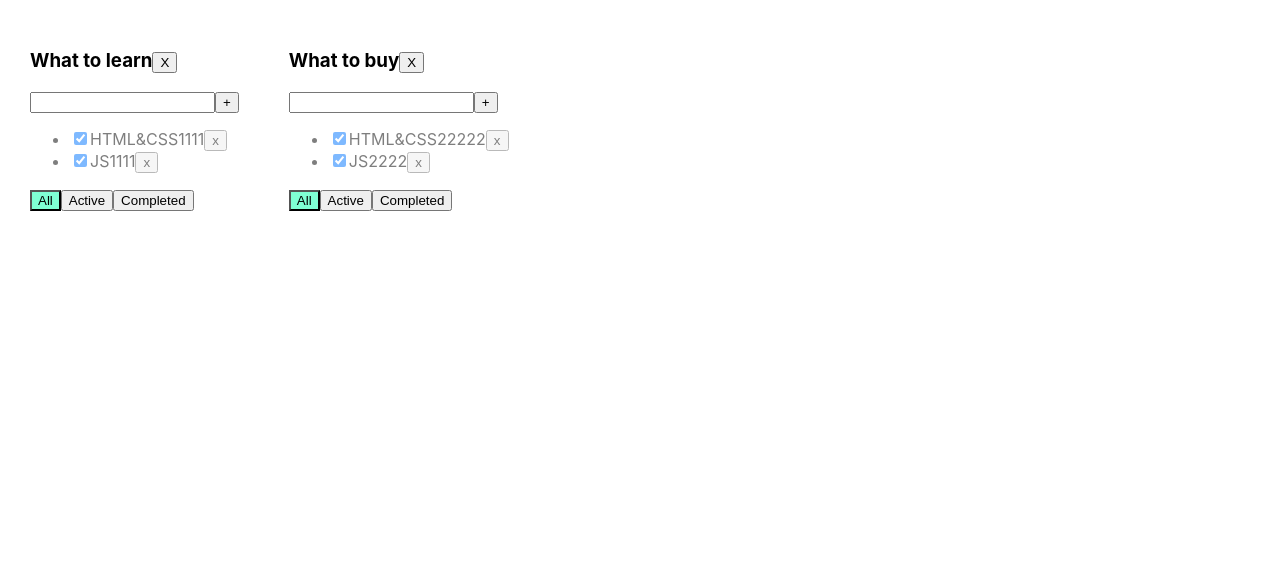
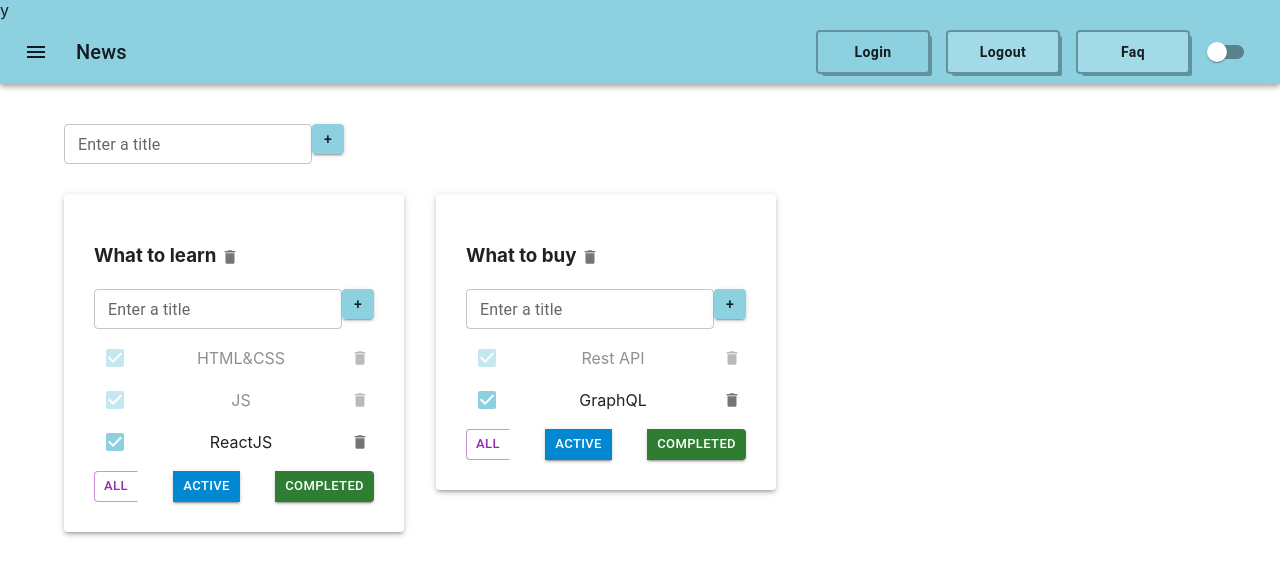
Before and after one commit to YurySamsonenka/todolist-with-viktor, a React (Create React App) app: page / in a window 1280 px wide. Shown: the top 576 px of the page. Built offline with nearby package versions, Linux system fonts and the light colour scheme.

Commit message:
закончили todolist 7

```diff
--- a/package.json
+++ b/package.json
@@ -3,6 +3,10 @@
   "version": "0.1.0",
   "private": true,
   "dependencies": {
+    "@emotion/react": "^11.11.4",
+    "@emotion/styled": "^11.11.5",
+    "@mui/icons-material": "^5.15.21",
+    "@mui/material": "^5.15.21",
     "@testing-library/jest-dom": "^6.2.0",
     "@testing-library/react": "^14.1.2",
     "@testing-library/user-event": "^14.5.2",
--- /dev/null
+++ b/src/AddItemForm.tsx
@@ -0,0 +1,50 @@
+import Button from '@mui/material/Button';
+import { ChangeEvent, KeyboardEvent, useState } from 'react';
+import TextField from '@mui/material/TextField';
+
+type Props = {
+  addItem: (title: string) => void
+};
+export const AddItemForm = ({ addItem }: Props) => {
+  const [taskTitle, setTaskTitle] = useState('');
+  const [error, setError] = useState<string | null>(null);
+
+  const changeTaskTitleHandler = (event: ChangeEvent<HTMLInputElement>) => {
+    setTaskTitle(event.currentTarget.value);
+  };
+
+  const addItemHandler = () => {
+    if (taskTitle.trim() !== '') {
+      addItem(taskTitle.trim());
+      setTaskTitle('');
+    } else {
+      setError('Title is required');
+    }
+  };
+
+  const addItemOnKeyUpHandler = (event: KeyboardEvent<HTMLInputElement>) => {
+    setError(null);
+    if (event.key === 'Enter') {
+      addItemHandler();
+    }
+  };
+
+  const buttonStyles = { maxWidth: '30px', maxHeight: '30px', minWidth: '30px', minHeight: '30px' };
+
+  return (
+    <div>
+      <TextField
+        size={'small'}
+        value={taskTitle}
+        id="outlined-basic"
+        label={error? error :'Enter a title'}
+        variant="outlined"
+        onChange={changeTaskTitleHandler}
+        onKeyUp={addItemOnKeyUpHandler}
+        error={!!error}
+      />
+      <Button variant="contained" onClick={addItemHandler}
+        style={buttonStyles}>+</Button>
+    </div>
+  );
+};
--- a/src/App.css
+++ b/src/App.css
@@ -1,25 +1,28 @@
-
 .App {
-  padding: 30px;
-  display: flex;
+  /*padding: 30px;*/
+  /*display: flex;*/
 }
 
-.App > div {
-  margin-right: 50px;
-}
+/*.App > div {*/
+/*  margin-right: 50px;*/
+/*}*/
 
-.error {
-  border: red 1px solid;
-}
+/*.error {*/
+/*  border: red 1px solid;*/
+/*}*/
 
-.error-message {
-  color: red;
-}
+/*.error-message {*/
+/*  color: red;*/
+/*}*/
 
-.active-filter {
-  background-color: aquamarine;
-}
+/*.active-filter {*/
+/*  background-color: lightgreen;*/
+/*}*/
 
-.is-done {
-  opacity: 0.5;
-}
+/*.is-done {*/
+/*  opacity: 0.5;*/
+/*}*/
+/*.todolist-title-container {*/
+/*  display: flex;*/
+/*  align-items: center;*/
+/*}*/
--- a/src/App.tsx
+++ b/src/App.tsx
@@ -1,133 +1,182 @@
-import React, { useState } from 'react';
 import './App.css';
-import { TaskType, Todolist } from './Todolist';
+import { Todolist } from './Todolist';
+import { useState } from 'react';
 import { v1 } from 'uuid';
+import { AddItemForm } from './AddItemForm';
+import ButtonAppBar from './ButtonAppBar';
+import Container from '@mui/material/Container';
+import Grid from '@mui/material/Grid';
+import Paper from '@mui/material/Paper';
+import { createTheme, ThemeProvider } from '@mui/material';
 
-export type FilterValuesType = 'all' | 'active' | 'completed';
-type TodolistType = { id: string, title: string }
-type TasksStateType = {
-  [todolistId: string]: TasksType
+export type TaskType = {
+  id: string
+  title: string
+  isDone: boolean
 }
-type TasksType = {
-  data: TaskType[]
+
+export type FilterValuesType = 'all' | 'active' | 'completed'
+
+type TodolistType = {
+  id: string
+  title: string
   filter: FilterValuesType
 }
 
+export type TasksStateType = {
+  [key: string]: TaskType[]
+}
+
+type ThemeMode = 'dark' | 'light'
+
 function App() {
-  // let todolistID1 = v1();
-  // let todolistID2 = v1();
-  //
-  // let [todolists, setTodolists] = useState<Array<TodolistsType>>([
-  //     {id: todolistID1, title: 'What to learn', filter: 'all'}, //0
-  //      {id: todolistID2, title: 'What to buy', filter: 'all'},  //1
-  // ])
-  //
-  // let [tasks, setTasks] = useState({
-  //     [todolistID1]: [
-  //         {id: v1(), title: "HTML&CSS", isDone: true},
-  //         {id: v1(), title: "JS", isDone: true},
-  //         {id: v1(), title: "ReactJS", isDone: false},
-  //         {id: v1(), title: "Rest API", isDone: false},
-  //         {id: v1(), title: "GraphQL", isDone: false},
-  //     ],
-  //     [todolistID2]: [
-  //         {id: v1(), title: "HTML&CSS2", isDone: true},
-  //         {id: v1(), title: "JS2", isDone: true},
-  //         {id: v1(), title: "ReactJS2", isDone: false},
-  //         {id: v1(), title: "Rest API2", isDone: false},
-  //         {id: v1(), title: "GraphQL2", isDone: false},
-  //     ]
-  // });
 
-  let todolistId1 = v1();
-  let todolistId2 = v1();
+  let todolistID1 = v1();
+  let todolistID2 = v1();
 
-  let [todolists, setTodolists] = useState<Array<TodolistType>>([
-    { id: todolistId1, title: 'What to learn' },
-    { id: todolistId2, title: 'What to buy' },
-  ]);
+  let [todolists, setTodolists] = useState<TodolistType[]>([
+      { id: todolistID1, title: 'What to learn', filter: 'all' },
+      { id: todolistID2, title: 'What to buy', filter: 'all' },
+    ],
+  );
 
   let [tasks, setTasks] = useState<TasksStateType>({
-    [todolistId1]: {
-      data: [
-        { id: v1(), title: 'HTML&CSS1111', isDone: true },
-        { id: v1(), title: 'JS1111', isDone: true },
+    [todolistID1]: [
+      { id: v1(), title: 'HTML&CSS', isDone: true },
+      { id: v1(), title: 'JS', isDone: true },
+      { id: v1(), title: 'ReactJS', isDone: false },
     ],
-      filter: 'all',
+    [todolistID2]: [
+      { id: v1(), title: 'Rest API', isDone: true },
+      { id: v1(), title: 'GraphQL', isDone: false },
+
+    ],
+  });
+
+  const updateTodolist = (todolistID: string, title: string) => {
+    setTodolists(todolists.map(el => el.id === todolistID
+      // {id: todolistID2, title: 'What to buy', filter: 'all'}
+                                     ? { ...el, title: title }
+                                     : el,
+    ));
+  };
+
+  const updateTask = (todolistID: string, taskID: string, title: string) => {
+    setTasks({
+      ...tasks,
+      [todolistID]: tasks[todolistID].map(el => el.id === taskID
+                                                ? { ...el, title }
+                                                : el,
+      ),
+    });
+  };
+  const removeTask = (taskId: string, todolistId: string) => {
+    const newTodolistTasks = { ...tasks, [todolistId]: tasks[todolistId].filter(t => t.id !== taskId) };
+    setTasks(newTodolistTasks);
+  };
+  const changeTaskStatus = (taskId: string, taskStatus: boolean, todolistId: string) => {
+    const newTodolistTasks = {
+      ...tasks,
+      [todolistId]: tasks[todolistId].map(t => t.id == taskId ? { ...t, isDone: taskStatus } : t),
+    };
+    setTasks(newTodolistTasks);
+  };
+  const changeFilter = (filter: FilterValuesType, todolistId: string) => {
+    const newTodolists = todolists.map(tl => {
+      return tl.id === todolistId ? { ...tl, filter } : tl;
+    });
+    setTodolists(newTodolists);
+  };
+  const removeTodolist = (todolistId: string) => {
+    const newTodolists = todolists.filter(tl => tl.id !== todolistId);
+    setTodolists(newTodolists);
+
+    delete tasks[todolistId];
+    setTasks({ ...tasks });
+  };
+  const addTask = (title: string, todolistId: string) => {
+    const newTask = {
+      id: v1(),
+      title: title,
+      isDone: false,
+    };
+    const newTodolistTasks = { ...tasks, [todolistId]: [newTask, ...tasks[todolistId]] };
+    setTasks(newTodolistTasks);
+  };
+
+  const addTodolist = (title: string) => {
+    const newId = v1();
+    const newTodo: TodolistType = { id: newId, title: title, filter: 'all' };
+    setTodolists([newTodo, ...todolists]);
+    setTasks({ [newId]: [], ...tasks });
+  };
+
+  const [themeMode, setThemeMode] = useState<ThemeMode>('light');
+
+  const theme = createTheme({
+    palette: {
+      mode: themeMode === 'light' ? 'light' : 'dark',
+      primary: {
+        main: '#8dd1e1',
       },
-    [todolistId2]: {
-      data: [
-        { id: v1(), title: 'HTML&CSS22222', isDone: true },
-        { id: v1(), title: 'JS2222', isDone: true },
-      ],
-      filter: 'all',
     },
   });
 
-  const removeTodolist = (todolistId: string) => {
-    setTodolists(todolists.filter(el => el.id !== todolistId));
-    delete tasks[todolistId];
-    console.log(tasks);
-  };
-
-  function removeTask(todolistId: string, taskId: string) {
-    setTasks({
-      ...tasks,
-      [todolistId]: { ...tasks[todolistId], data: tasks[todolistId].data.filter(el => el.id !== taskId) },
-    });
-  }
-
-  function addTask(todolistId: string, title: string) {
-    let newTask = { id: v1(), title: title, isDone: false };
-    setTasks({ ...tasks, [todolistId]: { ...tasks[todolistId], data: [newTask, ...tasks[todolistId].data] } });
-  }
-
-  function changeStatus(todolistId: string, taskId: string, IsDone: boolean) {
-
-    setTasks({
-      ...tasks, [todolistId]: {
-        ...tasks[todolistId], data: tasks[todolistId].data.map(el => el.id === taskId ?
-          { ...el, IsDone } : el),
-      },
-    });
-  }
-
-  function changeFilter(todolistId: string, value: FilterValuesType) {
-    setTasks({ ...tasks, [todolistId]: { ...tasks[todolistId], filter: value } });
-  }
-
-  const filterTasks = (tasksForTodolist: TaskType[], value: FilterValuesType) => {
-    if (value === 'active') {
-      tasksForTodolist = tasksForTodolist.filter(t => t.isDone === false);
-    }
-    if (value === 'completed') {
-      tasksForTodolist = tasksForTodolist.filter(t => t.isDone === true);
-    }
-    return tasksForTodolist;
+  const changeModeHandler = () => {
+    setThemeMode(themeMode == 'light' ? 'dark' : 'light');
   };
 
   return (
     <div className="App">
-      {todolists.map((el, i) => {
-        let tasksForTodolist = tasks[el.id].data;
+      <ThemeProvider theme={theme}>
+        <ButtonAppBar changeModeHandler={changeModeHandler}/>
+        <Container fixed>
+
+          <Grid container sx={{ mb: '30px' }}>
+            <AddItemForm addItem={addTodolist} />
+          </Grid>
+
+          <Grid container spacing={4}>
+            {todolists.map((tl) => {
+
+              const allTodolistTasks = tasks[tl.id];
+              let tasksForTodolist = allTodolistTasks;
+
+              if (tl.filter === 'active') {
+                tasksForTodolist = allTodolistTasks.filter(task => !task.isDone);
+              }
+
+              if (tl.filter === 'completed') {
+                tasksForTodolist = allTodolistTasks.filter(task => task.isDone);
+              }
+
               return (
+                <Grid item key={tl.id}>
+                  <Paper elevation={3} sx={{ p: '30px' }}>
                     <Todolist
-            key={el.id}
-            todolistId={el.id}
-            title={el.title}
+                      key={tl.id}
+                      todolistId={tl.id}
+                      title={tl.title}
                       tasks={tasksForTodolist}
                       removeTask={removeTask}
                       changeFilter={changeFilter}
                       addTask={addTask}
-            changeTaskStatus={changeStatus}
-            filter={tasks[el.id].filter}
+                      changeTaskStatus={changeTaskStatus}
+                      filter={tl.filter}
                       removeTodolist={removeTodolist}
+                      updateTask={updateTask}
+                      updateTodolist={updateTodolist}
                     />
+                  </Paper>
+                </Grid>
               );
             })}
-
+          </Grid>
+        </Container>
+      </ThemeProvider>
     </div>
-  );
+  )
+    ;
 }
 
 export default App;
--- /dev/null
+++ b/src/ButtonAppBar.tsx
@@ -0,0 +1,43 @@
+import * as React from 'react';
+import AppBar from '@mui/material/AppBar';
+import Box from '@mui/material/Box';
+import Toolbar from '@mui/material/Toolbar';
+import Typography from '@mui/material/Typography';
+import Button from '@mui/material/Button';
+import IconButton from '@mui/material/IconButton';
+import MenuIcon from '@mui/icons-material/Menu';
+import { MenuButton } from './MenuButton';
+import Switch from '@mui/material/Switch';
+import { useTheme } from '@mui/material';
+
+type ButtonAppBarPropsType = {
+  changeModeHandler: () => void
+}
+
+export default function ButtonAppBar({ changeModeHandler }: ButtonAppBarPropsType) {
+  const theme = useTheme();
+  return (
+    <Box sx={{ flexGrow: 1, marginBottom: '40px' }}>
+      <AppBar position="sticky">y
+        <Toolbar>
+          <IconButton
+            size="large"
+            edge="start"
+            color="inherit"
+            aria-label="menu"
+            sx={{ mr: 2 }}
+          >
+            <MenuIcon />
+          </IconButton>
+          <Typography variant="h6" component="div" sx={{ flexGrow: 1 }}>
+            News
+          </Typography>
+          <MenuButton background={theme.palette.primary.main} color="inherit">Login</MenuButton>
+          <MenuButton color="inherit">Logout</MenuButton>
+          <MenuButton color="inherit">Faq</MenuButton>
+          <Switch onChange={changeModeHandler} />
+        </Toolbar>
+      </AppBar>
+    </Box>
+  );
+}
--- /dev/null
+++ b/src/EditableSpan.tsx
@@ -0,0 +1,41 @@
+import {ChangeEvent, useState} from "react";
+
+
+type Props = {
+    oldTitle: string
+    updateItem:(newTitle:string)=>void
+};
+export const EditableSpan = ({oldTitle,updateItem}: Props) => {
+    const [editMode, setEditMode] = useState(false)
+    const [newTitle, setNewTitle] = useState(oldTitle)
+
+    const activateEditModeHandler=()=>{
+        setEditMode(!editMode)
+        if(editMode){
+            addItemHandler()
+        }
+
+    }
+
+    const changeTitleHandler = (event: ChangeEvent<HTMLInputElement>) => {
+        setNewTitle(event.currentTarget.value)
+    }
+
+    const addItemHandler = () => {
+        updateItem(newTitle)
+    }
+
+    return (
+
+        editMode
+            ?<input
+                onChange={changeTitleHandler}
+                type="text"
+                value={newTitle}
+                onBlur={activateEditModeHandler}
+                autoFocus/>
+            : <span
+                onDoubleClick={activateEditModeHandler }>{oldTitle}</span>
+
+    );
+};
--- /dev/null
+++ b/src/MenuButton.tsx
@@ -0,0 +1,16 @@
+import { styled } from '@mui/material/styles';
+import Button from '@mui/material/Button';
+
+type MenuButtonProps = { background?: string }
+
+export const MenuButton = styled(Button)<MenuButtonProps>(({ background, theme }) => ({
+  minWidth: '110px',
+  fontWeight: 'bold',
+  boxShadow: `0 0 0 2px ${theme.palette.primary.dark}, 4px 4px 0 0 ${theme.palette.primary.dark}`,
+  borderRadius: '2px',
+  textTransform: 'capitalize',
+  margin: '0 10px',
+  padding: '8px 24px',
+  color: theme.palette.primary.contrastText,
+  background: background || theme.palette.primary.light,
+}));
--- /dev/null
+++ b/src/Todolist.styles.ts
@@ -0,0 +1,13 @@
+import { SxProps } from '@mui/material';
+
+export const filterButtonsContainerSx: SxProps = {
+  display: 'flex',
+  justifyContent: 'space-between',
+};
+export const getListItemSx = (isDone: boolean): SxProps => (
+  {
+    p: 0,
+    justifyContent: 'space-between',
+    opacity: isDone ? 0.5 : 1,
+  }
+)
--- a/src/Todolist.tsx
+++ b/src/Todolist.tsx
@@ -1,108 +1,123 @@
-import React, {ChangeEvent, KeyboardEvent, useState} from 'react';
-import {FilterValuesType} from './App';
+import { FilterValuesType, TaskType } from './App';
+import { ChangeEvent, KeyboardEvent, useState } from 'react';
+// import { Button } from './Button';
+import { AddItemForm } from './AddItemForm';
+import { EditableSpan } from './EditableSpan';
+import IconButton from '@mui/material/IconButton';
+import DeleteIcon from '@mui/icons-material/Delete';
+import Button from '@mui/material/Button';
+import Checkbox from '@mui/material/Checkbox';
+import List from '@mui/material/List';
+import ListItem from '@mui/material/ListItem';
+import Paper from '@mui/material/Paper';
+import Box from '@mui/material/Box';
+import { ButtonGroup } from '@mui/material';
+import { filterButtonsContainerSx, getListItemSx } from './Todolist.styles';
 
-export type TaskType = {
-    id: string
-    title: string
-    isDone: boolean
+type PropsType = {
+  title: string
+  todolistId: string
+  tasks: TaskType[]
+  removeTask: (taskId: string, todolistId: string) => void
+  changeFilter: (filter: FilterValuesType, todolistId: string) => void
+  addTask: (title: string, todolistId: string) => void
+  changeTaskStatus: (taskId: string, taskStatus: boolean, todolistId: string) => void
+  filter: FilterValuesType
+  removeTodolist: (todolistId: string) => void
+  updateTask: (todolistID: string, taskID: string, newTitle: string) => void
+  updateTodolist: (todolistID: string, newTitle: string) => void
 }
 
-type PropsType = {
-    todolistId: string
-    title: string
-    tasks: Array<TaskType>
-    removeTask: (todolistId: string, taskId: string) => void
-    changeFilter: (todolistId: string, value: FilterValuesType) => void
-    addTask: (todolistId: string, title: string) => void
-    changeTaskStatus: (todolistId: string, taskId: string, isDone: boolean) => void
-    filter: FilterValuesType
-    removeTodolist: (todolistId: string) => void
-}
+export const Todolist = (props: PropsType) => {
+  const {
+    title,
+    tasks,
+    filter,
+    removeTask,
+    changeFilter,
+    addTask,
+    changeTaskStatus,
+    todolistId,
+    removeTodolist,
+    updateTask,
+    updateTodolist,
+  } = props;
 
-export function Todolist(props: PropsType) {
+  const changeFilterTasksHandler = (filter: FilterValuesType) => {
+    changeFilter(filter, props.todolistId);
+  };
 
-    let [title, setTitle] = useState("")
-    let [error, setError] = useState<string | null>(null)
+  const removeTodolistHandler = () => {
+    removeTodolist(todolistId);
+  };
 
-    const addTask = () => {
-        if (title.trim() !== "") {
-            props.addTask(props.todolistId, title.trim());
-            setTitle("");
-        } else {
-            setError("Title is required");
-        }
-    }
+  const addTaskHandler = (title: string) => {
+    addTask(title, props.todolistId);
+  };
 
-    const onChangeHandler = (e: ChangeEvent<HTMLInputElement>) => {
-        setTitle(e.currentTarget.value)
-    }
+  const updateTodolistHandler = (title: string) => {
+    updateTodolist(todolistId, title);
+  };
 
-    const onKeyPressHandler = (e: KeyboardEvent<HTMLInputElement>) => {
-        setError(null);
-        if (e.charCode === 13) {
-            addTask();
-        }
-    }
+  const mappedTasks = tasks.map((task) => {
 
-    const onAllClickHandler = () => props.changeFilter(props.todolistId, "all");
-    const onActiveClickHandler = () => props.changeFilter(props.todolistId, "active");
-    const onCompletedClickHandler = () => props.changeFilter(props.todolistId, "completed");
+    const removeTaskHandler = () => {
+      removeTask(task.id, todolistId);
+    };
 
-    const removeTodolistHandler = () => {
-        props.removeTodolist(props.todolistId)
-    }
+    const changeTaskStatusHandler = (e: ChangeEvent<HTMLInputElement>) => {
+      const newStatusValue = e.currentTarget.checked;
+      changeTaskStatus(task.id, newStatusValue, todolistId);
+    };
 
-    let tasksForTodolist = props.tasks;
-    if (props.filter === 'active') {
-      tasksForTodolist = props.tasks.filter(t => t.isDone === false);
-    }
-    if (props.filter === 'completed') {
-      tasksForTodolist = props.tasks.filter(t => t.isDone === true);
-    }
+    const updateTaskHandler = (newTitle: string) => {
+      updateTask(todolistId, task.id, newTitle);
+    };
 
-    return <div>
+    return <ListItem key={task.id}
+      className={task.isDone ? 'is-done' : ''}
+      sx={getListItemSx(task.isDone)}>
+      <Checkbox defaultChecked />
+      <EditableSpan oldTitle={task.title} updateItem={updateTaskHandler} />
+      <IconButton aria-label="delete" size="small" onClick={removeTaskHandler}>
+        <DeleteIcon fontSize="inherit" />
+      </IconButton>
+    </ListItem>;
+  });
+
+  return (
+    <div>
+      <div className={'todolist-title-container'}>
         <h3>
-            {props.title}
-            <button onClick={removeTodolistHandler}>X</button>
+          <EditableSpan oldTitle={title} updateItem={updateTodolistHandler} />
+          <IconButton aria-label="delete" size="small" onClick={removeTodolistHandler}>
+            <DeleteIcon fontSize="inherit" />
+          </IconButton>
+        </h3>
+      </div>
+      <AddItemForm addItem={addTaskHandler} />
 
-        </h3>
-        <div>
-            <input value={title}
-                   onChange={onChangeHandler}
-                   onKeyPress={onKeyPressHandler}
-                   className={error ? "error" : ""}
-            />
-            <button onClick={addTask}>+</button>
-            {error && <div className="error-message">{error}</div>}
-        </div>
-        <ul>
-            {
-                tasksForTodolist.map(t => {
-                    const onClickHandler = () => props.removeTask(props.todolistId, t.id)
-                    const onChangeHandler = (e: ChangeEvent<HTMLInputElement>) => {
-                        props.changeTaskStatus(props.todolistId, t.id, e.currentTarget.checked);
-                    }
-
-                    return <li key={t.id} className={t.isDone ? "is-done" : ""}>
-                        <input type="checkbox"
-                               onChange={onChangeHandler}
-                               checked={t.isDone}/>
-                        <span>{t.title}</span>
-                        <button onClick={onClickHandler}>x</button>
-                    </li>
-                })
-            }
-        </ul>
-        <div>
-            <button className={props.filter === 'all' ? "active-filter" : ""}
-                    onClick={onAllClickHandler}>All
-            </button>
-            <button className={props.filter === 'active' ? "active-filter" : ""}
-                    onClick={onActiveClickHandler}>Active
-            </button>
-            <button className={props.filter === 'completed' ? "active-filter" : ""}
-                    onClick={onCompletedClickHandler}>Completed
-            </button>
-        </div>
+      {
+        tasks.length === 0
+        ? <p>Тасок нет</p>
+        : <List>
+          {mappedTasks}
+        </List>
+      }
+      <ButtonGroup sx={filterButtonsContainerSx}>
+        <Button size={'small'}
+          variant={filter === 'all' ? 'outlined' : 'contained'}
+          color={'secondary'}
+          onClick={() => changeFilterTasksHandler('all')}>All</Button>
+        <Button size={'small'}
+          variant={filter === 'active' ? 'outlined' : 'contained'}
+          color={'info'}
+          onClick={() => changeFilterTasksHandler('active')}>Active</Button>
+        <Button size={'small'}
+          variant={filter === 'completed' ? 'outlined' : 'contained'}
+          color={'success'}
+          onClick={() => changeFilterTasksHandler('completed')}>Completed</Button>
+      </ButtonGroup>
     </div>
-}
+  );
+};
```
Also changed, not shown: 1 other file (tests, documents, lock files or other folders). Lines whose indentation alone changed are shown as unchanged.
